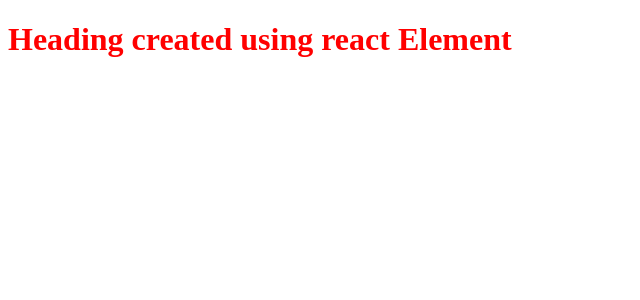
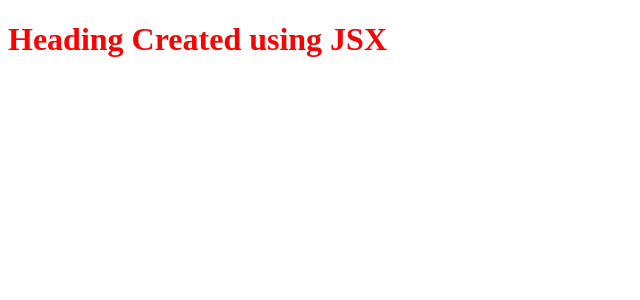
Before and after one commit to jashwanthroy/React-Dev, a React (Vite) app: page / in a window 1280 px wide. Shown: the top 300 px of the page, without its empty margins (0-640 px from the left). Built offline with nearby package versions, Linux system fonts and the light colour scheme.

Commit message:
Learned about babel and JSX element , transpiled , started react components

```diff
--- a/App.js
+++ b/App.js
@@ -1,13 +1,27 @@
 import React from "react";
 import ReactDOM from "react-dom/client";
 
-const heading = React.createElement(
-  "h1",
-  { id: "heading" },
-  "Heading created using react Element"
-);
+
+//using JSX (just a syntax)
+const heading = (<h1 id="heading" className="root">Heading Created using JSX</h1>);
+
+//React Component
+const HeadingComponent = () =>{
+      return <h1>Heading Creted using React Component</h1>
+}
+
+
+
+
+
+
 const root = ReactDOM.createRoot(document.getElementById("root"));
+// console.log(jsxheading,heading) Both are same
 root.render(heading);
+
+
+
+
 
 //For the Understanding of basics of react environment
 /*
@@ -35,3 +49,11 @@ root.render(heading);
       // const root = ReactDOM.createRoot(document.getElementById("root"));
       // console.log(root);
       // root.render(parent); //-> Makes the element to placed on the Top of DOM
+
+
+      //Rendering using React.createElement and ReactDOM.createRoot
+      // const heading = React.createElement(
+        //   "h1",
+        //   { id: "heading" },
+        //   "Heading created using react Element"
+        // );
--- a/index.html
+++ b/index.html
@@ -7,7 +7,7 @@
     <title>React App</title>
 </head>
 <body>
-    <div id="root">
+    <div id="root" class="root">
         <h1>Not Rendered</h1>
     </div>
     <script type="module" src="./App.js"></script>
```
Lines whose indentation alone changed are shown as unchanged.
